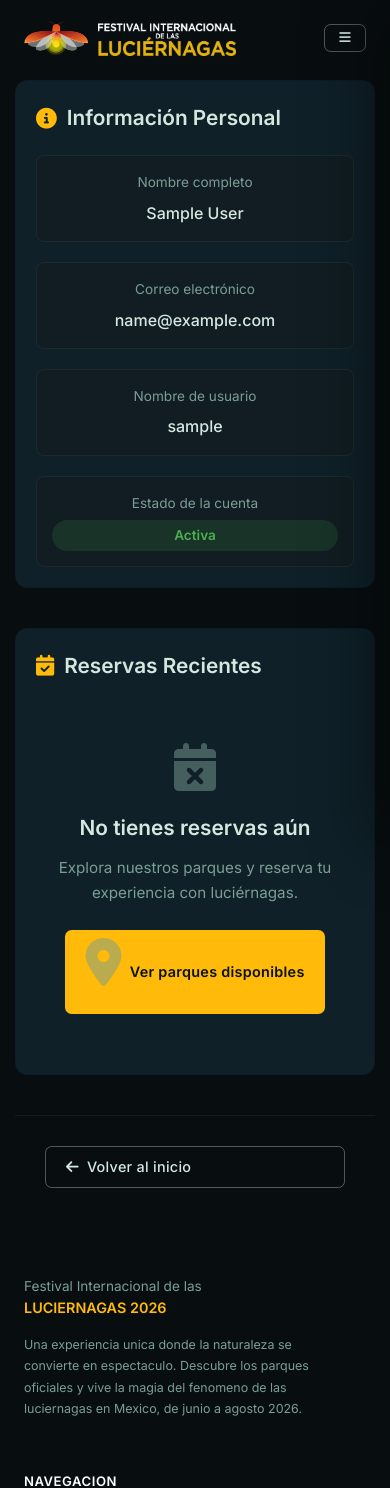
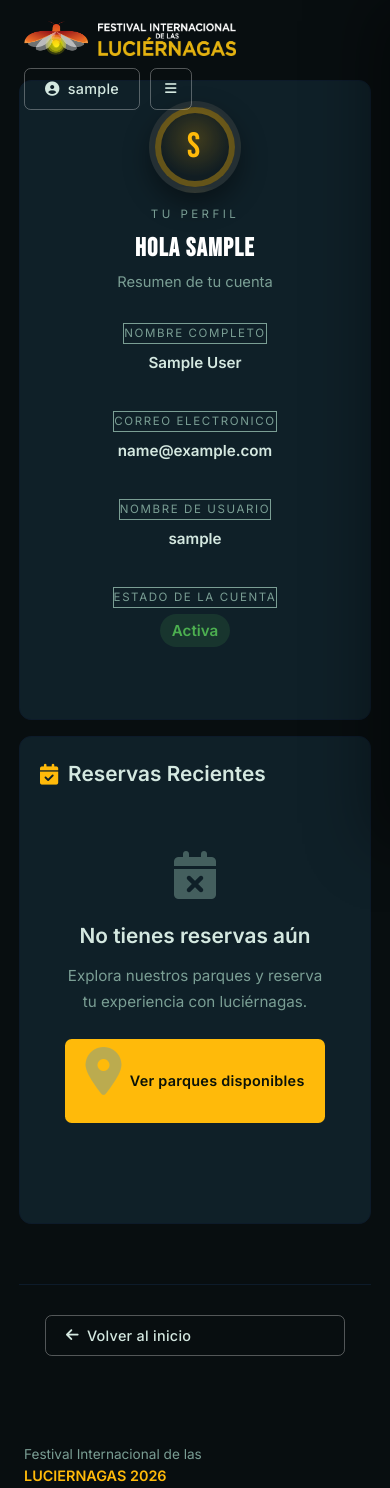
Before and after one commit to Yahir-Hernandez/LambdaSW-Fireflies_project, a Django app: page /perfil/ in a window 390 px wide. Shown: the top 1488 px of the page. Run offline with Django 5.2, Linux system fonts and the light colour scheme; the visitor is signed in with stand-in values (Sample User, id 1); data that the repository does not hold is empty; some libraries are stand-ins or nearby versions.

Commit message:
avance en la refactorizacion

```diff
--- a/sistema_app/static/css/user/base.css
+++ b/sistema_app/static/css/user/base.css
@@ -153,21 +153,24 @@ ul { list-style: none; }
   display: flex;
   justify-content: center;
   pointer-events: none;
+  position: absolute;
+  left: 50%;
+  transform: translateX(-50%);
 }
 .nav-dock {
   display: inline-flex;
   align-items: center;
   gap: 12px;
   padding: 6px 12px;
-  border-radius: 999px;
+  border-radius: 15px;
   background: rgba(8, 16, 28, .75);
   border: 1px solid rgba(255, 255, 255, .08);
-  box-shadow: 0 12px 30px rgba(0, 0, 0, 0.35);
+  /* box-shadow: 0 12px 30px rgba(0, 0, 0, 0.35); */
   pointer-events: auto;
 }
 .nav-dock__title {
   font-size: .8rem;
-  font-weight: 600;
+  font-weight: 900;
   letter-spacing: .18em;
   text-transform: uppercase;
   color: var(--text);
@@ -177,7 +180,6 @@ ul { list-style: none; }
   width: 32px;
   height: 32px;
   border-radius: 50%;
-  border: 1px solid rgba(255, 255, 255, .2);
   color: var(--text-dim);
   display: inline-flex;
   align-items: center;
@@ -338,6 +340,12 @@ ul { list-style: none; }
   align-items: center;
   margin-top: 30pt;
   margin-bottom: 30pt;
+}
+
+@media (min-width: 1024px) {
+  .logo {
+    width: 90%;
+  }
 }
 
 .logo--mini {
@@ -922,9 +930,7 @@ ul { list-style: none; }
   .nav__links { display: none; }
   .nav-sidebar .nav__links { display: flex; }
   .nav__dock {
-    order: 3;
-    flex: 1 1 100%;
-    justify-content: center;
+    display: none;
   }
   .hero__stats { gap: 28px; }
 }
--- a/sistema_app/static/css/user/perfil.css
+++ b/sistema_app/static/css/user/perfil.css
@@ -15,9 +15,14 @@
 
 /* Contenedor principal del perfil */
 .profile-container {
-  max-width: 1200px;
+  width: min(96vw, 1400px);
+  max-width: 1400px;
   margin: 100px auto 40px;
-  padding: 0 20px;
+  padding: 0 16px;
+  display: grid;
+  grid-template-columns: minmax(0, 1fr) auto;
+  gap: 28px;
+  align-items: start;
 }
 
 /* Header del perfil */
@@ -94,6 +99,10 @@
 /* Contenido del perfil */
 .profile-content {
   margin-bottom: 40px;
+  display: grid;
+  grid-template-columns: minmax(0, 0.45fr) minmax(0, 1.55fr);
+  gap: 10px;
+  align-items: stretch;
 }
 
 .profile-section {
@@ -102,6 +111,104 @@
   background: var(--bg-card);
   border-radius: 12px;
   border: 1px solid var(--border);
+  height: 100%;
+  min-width: 0;
+}
+
+.profile-section--info {
+  max-width: 420px;
+  justify-self: start;
+  padding: 28px 22px;
+}
+
+.profile-info-card {
+  display: flex;
+  flex-direction: column;
+  align-items: center;
+  text-align: center;
+  gap: 16px;
+}
+
+.profile-info-card__avatar {
+  grid-area: avatar;
+  width: 120px;
+  height: 120px;
+  border-radius: 50%;
+  background: radial-gradient(circle at 50% 40%, rgba(255, 186, 10, 0.2), transparent 60%),
+    var(--bg-section);
+  border: 6px solid rgba(255, 255, 255, 0.08);
+  box-shadow: 0 12px 26px rgba(0, 0, 0, 0.4), inset 0 0 0 6px rgba(255, 186, 10, 0.35);
+  display: flex;
+  align-items: center;
+  justify-content: center;
+}
+
+.profile-info-card__text {
+  grid-area: text;
+}
+
+.profile-info-card__initials {
+  font-family: var(--font-title);
+  font-size: 3.2rem;
+  letter-spacing: 0.08em;
+  color: var(--accent);
+}
+
+.profile-info-card__eyebrow {
+  font-size: 0.72rem;
+  letter-spacing: 0.3em;
+  text-transform: uppercase;
+  color: var(--text-dim);
+  margin: 0;
+}
+
+.profile-info-card__title {
+  font-family: var(--font-title);
+  font-size: 1.6rem;
+  letter-spacing: 0.05em;
+  color: #fff;
+  margin: 4px 0 0;
+}
+
+.profile-info-card__subtitle {
+  font-size: 0.92rem;
+  color: var(--text-dim);
+  margin: 0;
+}
+
+.profile-info-card__details {
+  grid-area: details;
+  width: 100%;
+  display: grid;
+  gap: 12px;
+  margin-top: 4px;
+}
+
+.profile-info-row {
+  display: flex;
+  flex-direction: column;
+  gap: 6px;
+  padding: 12px 14px;
+
+}
+
+.profile-info-row__label {
+  font-size: 0.72rem;
+  letter-spacing: 0.18em;
+  text-transform: uppercase;
+  color: var(--text-dim);
+}
+
+.profile-info-row__value {
+  font-size: 0.98rem;
+  color: var(--text);
+  font-weight: 600;
+  min-width: 0;
+  overflow-wrap: anywhere;
+}
+
+.profile-info-row__value.status-badge {
+  align-self: center;
 }
 
 .section-title {
@@ -332,10 +439,117 @@
   gap: 20px;
   padding-top: 30px;
   border-top: 1px solid var(--border);
+  grid-column: 1 / -1;
 }
 
 /* Responsive */
+@media (max-width: 1024px) {
+  .profile-container {
+    width: min(98vw, 1200px);
+    gap: 20px;
+  }
+
+  .profile-content {
+    grid-template-columns: repeat(2, minmax(0, 1fr));
+    gap: 20px;
+  }
+
+  .profile-section--info {
+    max-width: 100%;
+    justify-self: stretch;
+  }
+
+  .reservation-card {
+    display: grid;
+    grid-template-columns: minmax(0, 1.2fr) minmax(0, 1fr) auto;
+    gap: 16px;
+    align-items: center;
+  }
+
+  .reservation-header {
+    flex-direction: column;
+    align-items: flex-start;
+    gap: 6px;
+    margin-bottom: 0;
+  }
+
+  .reservation-details {
+    display: grid;
+    grid-template-columns: 1fr;
+    margin-bottom: 0;
+  }
+
+  .detail-item {
+    justify-content: space-between;
+  }
+
+  .detail-item span {
+    text-align: right;
+    color: var(--text);
+    font-size: 0.55rem;
+  }
+
+  .reservation-actions {
+    display: flex;
+    flex-direction: row;
+    align-items: flex-start;
+    border: 1px solid var(--border);
+  }
+
+  .reservation-header,
+  .reservation-details,
+  .reservation-actions {
+    min-width: 0;
+  }
+}
+
 @media (max-width: 768px) {
+  .profile-container {
+    grid-template-columns: 1fr;
+  }
+
+  .profile-content {
+    grid-template-columns: 1fr;
+    gap: 16px;
+  }
+
+  .profile-section--info {
+    max-width: 100%;
+    justify-self: stretch;
+  }
+
+  .profile-info-card {
+    display: grid;
+    grid-template-columns: auto 1fr ;
+    grid-template-areas:
+      "avatar details "
+      "text details";
+    text-align: left;
+    column-gap: 16px;
+    row-gap: 12px;
+    align-items: start;
+  }
+
+  .profile-info-card__details {
+    grid-template-columns: repeat(2, minmax(0, 1fr));
+  }
+
+  .profile-info-row {
+    flex-direction: column;
+    justify-content: space-between;
+    align-items: baseline;
+    gap: 12px;
+  }
+
+  .profile-info-card__avatar {
+    width: 104px;
+    height: 104px;
+  }
+
+  .profile-info-card__initials {
+    font-size: 2.6rem;
+  }
+
   .profile-header {
     flex-direction: column;
     align-items: center;
@@ -352,8 +566,24 @@
   }
 
   .reservation-details {
-    flex-direction: column;
+    display: grid;
+    grid-template-columns: 1fr;
     gap: 10px;
+  }
+
+  .reservation-card {
+    grid-template-columns: 1fr;
+    align-items: start;
+  }
+
+  .reservation-header {
+    flex-direction: row;
+    align-items: center;
+    justify-content: space-between;
+  }
+
+  .reservation-actions {
+    justify-self: start;
   }
 
   .reservation-actions {
@@ -381,6 +611,47 @@
     padding: 20px;
   }
 
+  .profile-section--info {
+    max-width: 100%;
+  }
+
+  .profile-info-card {
+    display: flex;
+    flex-direction: column;
+    align-items: center;
+    text-align: center;
+    gap: 12px;
+  }
+
+  .profile-info-card__avatar {
+    width: 92px;
+    height: 92px;
+  }
+
+  .profile-info-card__initials {
+    font-size: 2.2rem;
+  }
+
+  .profile-info-card__details {
+    grid-template-columns: 1fr;
+  }
+
+  .profile-info-row {
+    flex-direction: column;
+    align-items: center;
+    text-align: center;
+    gap: 6px;
+  }
+
+  .profile-info-row__label {
+    letter-spacing: 0.14em;
+    border: 1px solid var(--text-dim);
+  }
+
+  .profile-info-row__value {
+    font-size: 0.95rem;
+  }
+
   .info-grid {
     grid-template-columns: 1fr;
   }
--- a/sistema_app/templates/base.html
+++ b/sistema_app/templates/base.html
@@ -144,6 +144,7 @@
           <i class="fa-solid fa-bars"></i>
         </button>
       {% else %}
+				<a href="{% url 'sistema_app:perfil' %}" class="btn btn--outline {% if request.resolver_match.url_name == 'perfil' %}active{% endif %}"> <i class="fa-solid fa-circle-user"></i>  {{ user.username }}</a>
         <button type="button" class="btn btn--outline btn--sm nav__menu-btn" aria-controls="nav-sidebar" aria-expanded="false">
           <i class="fa-solid fa-bars"></i>
         </button>
--- a/sistema_app/templates/home.html
+++ b/sistema_app/templates/home.html
@@ -21,14 +21,14 @@
 
       <img src="{% static 'img/logo_b.png' %}" alt="Logo del Festival" class="logo"/>
       <div class="hero__cta">
-        <p class="hero__calendar"><i class="fa-solid fa-calendar"></i> Junio - Agosto 2026</p>
+        <p class="hero__calendar"><i class="fa-solid fa-calendar"></i> del 1 de junio al 31 de agosto de 2026</p>
         <div class="hero__actions">
           {% if user.is_authenticated %}
-            <a href="{% url 'sistema_app:reservation_create' %}" class="btn btn--outline">
+            <a href="{% url 'sistema_app:reservation_create' %}" class="btn btn--primary">
               Reservar ahora <i class="fa-solid fa-right-long"></i>
             </a>
           {% else %}
-            <button type="button" class="btn btn--outline" id="reservar-ahora-btn">
+            <button type="button" class="btn btn--primary" id="reservar-ahora-btn">
               Reservar ahora <i class="fa-solid fa-right-long"></i>
             </button>
           {% endif %}
--- a/sistema_app/templates/user/perfil.html
+++ b/sistema_app/templates/user/perfil.html
@@ -18,70 +18,44 @@
   </div>
 
   <div class="profile-container">
-    <!--  <div class="profile-header">
-       futura implementación ¿?
-      <div class="profile-avatar">
-
-        <div class="avatar-placeholder">
-          <i class="fa-solid fa-circle-user"></i>
-        </div>
-
-        <div class="profile-avatar-actions">
-          <button class="btn btn--outline btn--sm">
-            <i class="fa-solid fa-camera"></i> Cambiar foto
-          </button>
-        </div>
-      </div>
-
-
-      <div class="profile-info">
-        <h1 class="profile-name">{{ user.get_full_name|default:user.username }}</h1>
-        <p class="profile-username">@{{ user.username }}</p>
-
-        <div class="profile-stats">
-          <div class="stat-item">
-            <span class="stat-value">{{ user.date_joined|date:"d/m/Y" }}</span>
-            <span class="stat-label">Miembro desde</span>
-          </div>
-          <div class="stat-item">
-            <span class="stat-value">{{ user.last_login|date:"d/m/Y"|default:"Nunca" }}</span>
-            <span class="stat-label">Último acceso</span>
-          </div>
-        </div>
-      </div>
-    </div>
-    -->
 
     <div class="profile-content">
-      <div class="profile-section">
-        <h2 class="section-title">
-          <i class="fa-solid fa-circle-info"></i> Información Personal
-        </h2>
 
-        <div class="info-grid">
-          <div class="info-item">
-            <span class="info-label">Nombre completo</span>
-            <span class="info-value">{{ user.get_full_name|default:"No especificado" }}</span>
+      <div class="profile-section profile-section--info">
+        <div class="profile-info-card">
+          <div class="profile-info-card__avatar" aria-hidden="true">
+            <span class="profile-info-card__initials">
+              {{ user.first_name|default:user.username|slice:":1" }}
+            </span>
           </div>
-
-          <div class="info-item">
-            <span class="info-label">Correo electrónico</span>
-            <span class="info-value">{{ user.email|default:"No especificado" }}</span>
+          <div class="profile-info-card__text">
+            <p class="profile-info-card__eyebrow">Tu perfil</p>
+            <h2 class="profile-info-card__title">Hola {{ user.first_name|default:user.username }}</h2>
+            <p class="profile-info-card__subtitle">Resumen de tu cuenta</p>
           </div>
-
-          <div class="info-item">
-            <span class="info-label">Nombre de usuario</span>
-            <span class="info-value">{{ user.username }}</span>
+          <div class="profile-info-card__details">
+            <div class="profile-info-row">
+              <span class="profile-info-row__label">Nombre completo</span>
+              <span class="profile-info-row__value">{{ user.get_full_name|default:"No especificado" }}</span>
             </div>
-
-          <div class="info-item">
-            <span class="info-label">Estado de la cuenta</span>
-            <span class="info-value status-badge {% if user.is_active %}active{% else %}inactive{% endif %}">
+            <div class="profile-info-row">
+              <span class="profile-info-row__label">Correo electronico</span>
+              <span class="profile-info-row__value">{{ user.email|default:"No especificado" }}</span>
+            </div>
+            <div class="profile-info-row">
+              <span class="profile-info-row__label">Nombre de usuario</span>
+              <span class="profile-info-row__value">{{ user.username }}</span>
+            </div>
+            <div class="profile-info-row">
+              <span class="profile-info-row__label">Estado de la cuenta</span>
+              <span class="profile-info-row__value status-badge {% if user.is_active %}active{% else %}inactive{% endif %}">
                 {% if user.is_active %}Activa{% else %}Inactiva{% endif %}
               </span>
             </div>
           </div>
         </div>
+      </div>
+
 
       <div class="profile-section">
         <h2 class="section-title">
```
Lines whose indentation alone changed are shown as unchanged.
